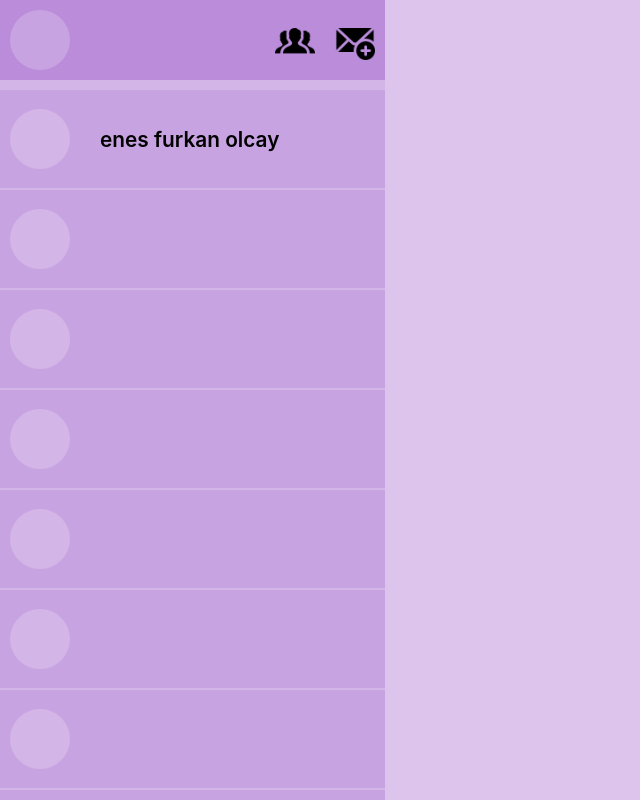
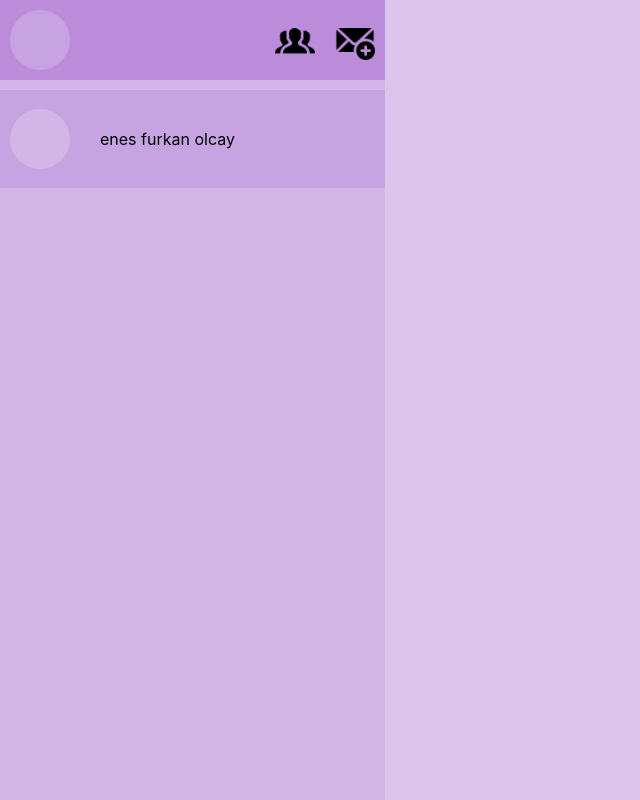
Before and after one commit to 2O77/chat-app-vue, a React (Create React App) app in the folder client/: page / in a window 1280 px wide. Shown: the whole page, without its empty margins (0-640 px from the left). Built offline with nearby package versions, Linux system fonts and the light colour scheme.

Commit message:
fix: main updated

```diff
--- a/client/src/components/main.js
+++ b/client/src/components/main.js
@@ -4,7 +4,8 @@ import '../styles/main.css'
 const Main = () => {
     return(
         <div className="main">
-
+           <header className="main-header"></header>
+            <div className="main-context"></div>
         </div>
     )
 }
--- a/client/src/components/sidebar.js
+++ b/client/src/components/sidebar.js
@@ -30,55 +30,6 @@ const Sidebar = () => {
                         </div>
                     </div>
                 </div>
-                <div className="chat-bar">
-                    <div className="chat-bar-container">
-                        <div className="friend-picture-container">
-
-                        </div>
-                    </div>
-                </div>
-                <div className="chat-bar">
-                    <div className="chat-bar-container">
-                        <div className="friend-picture-container">
-
-                        </div>
-                    </div>
-                </div>
-                <div className="chat-bar">
-                    <div className="chat-bar-container">
-                        <div className="friend-picture-container">
-
-                        </div>
-                    </div>
-                </div>
-                <div className="chat-bar">
-                    <div className="chat-bar-container">
-                        <div className="friend-picture-container">
-
-                        </div>
-                    </div>
-                </div>
-                <div className="chat-bar">
-                    <div className="chat-bar-container">
-                        <div className="friend-picture-container">
-
-                        </div>
-                    </div>
-                </div>
-                <div className="chat-bar">
-                    <div className="chat-bar-container">
-                        <div className="friend-picture-container">
-
-                        </div>
-                    </div>
-                </div>
-                <div className="chat-bar">
-                    <div className="chat-bar-container">
-                        <div className="friend-picture-container">
-
-                        </div>
-                    </div>
-                </div>
             </div>
         </div>
     )
--- a/client/src/styles/sidebar.css
+++ b/client/src/styles/sidebar.css
@@ -1,12 +1,3 @@
-p {
-    font-size: 1.3rem;
-    color: black;
-    font-weight: 600;
-    width: 100%;
-    height: 100%;
-    overflow-x: hidden;
-}
-
 .sidebar {
     width: 550px;
     height: 100%;
@@ -88,6 +79,11 @@ p {
     align-items: center;
 }
 
+.chat-bar:hover {
+    background-color: #a96fd1;
+    border: none;
+}
+
 .chat-bar-container {
     margin: 10px;
     width: 100%;
@@ -108,7 +104,12 @@ p {
     overflow-x: hidden;
 }
 
-.chat-bar:hover {
-    background-color: #a96fd1;
-    border: none;
+
+.username-text {
+    font-size: 1.3rem;
+    color: black;
+    font-weight: 600;
+    width: 100%;
+    height: 100%;
+    overflow-x: hidden;
 }
```
